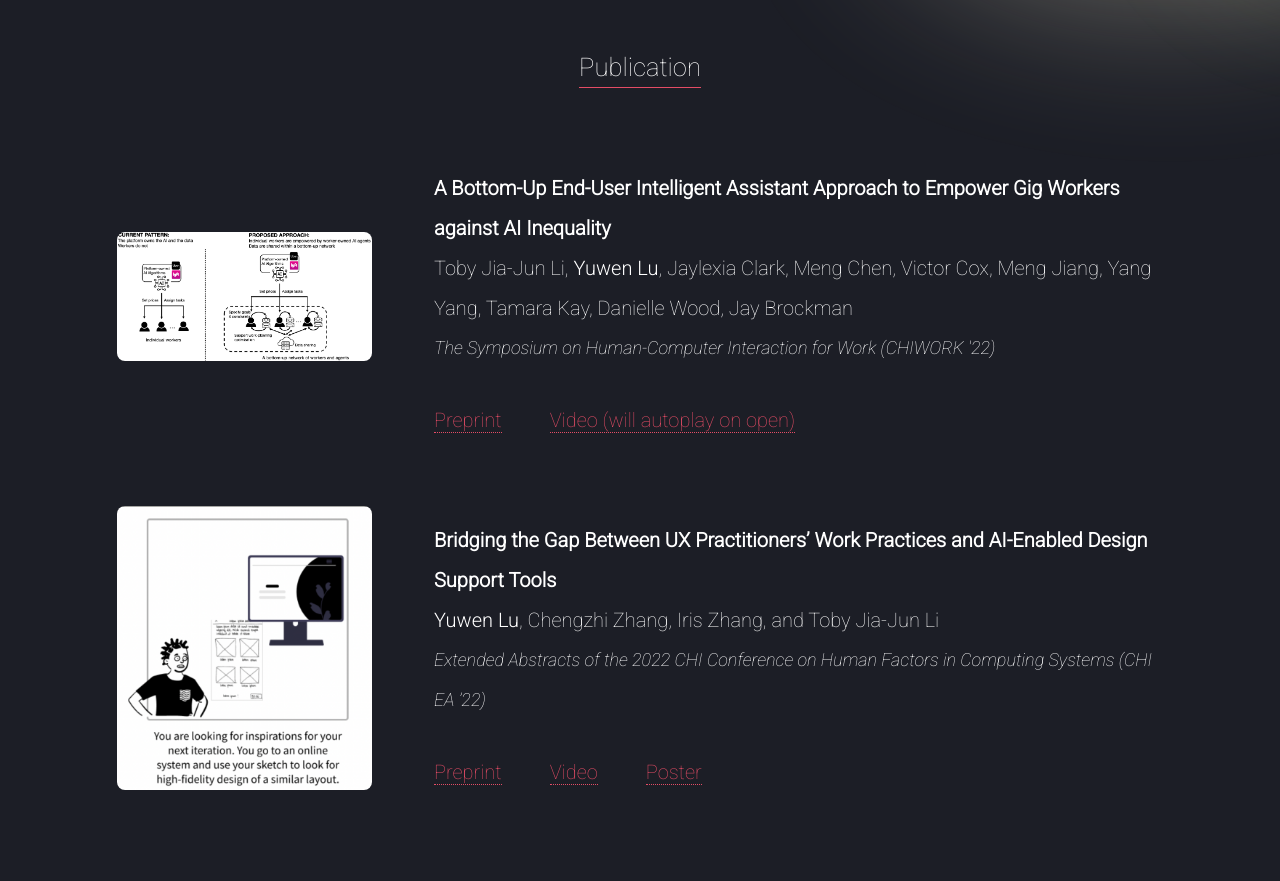
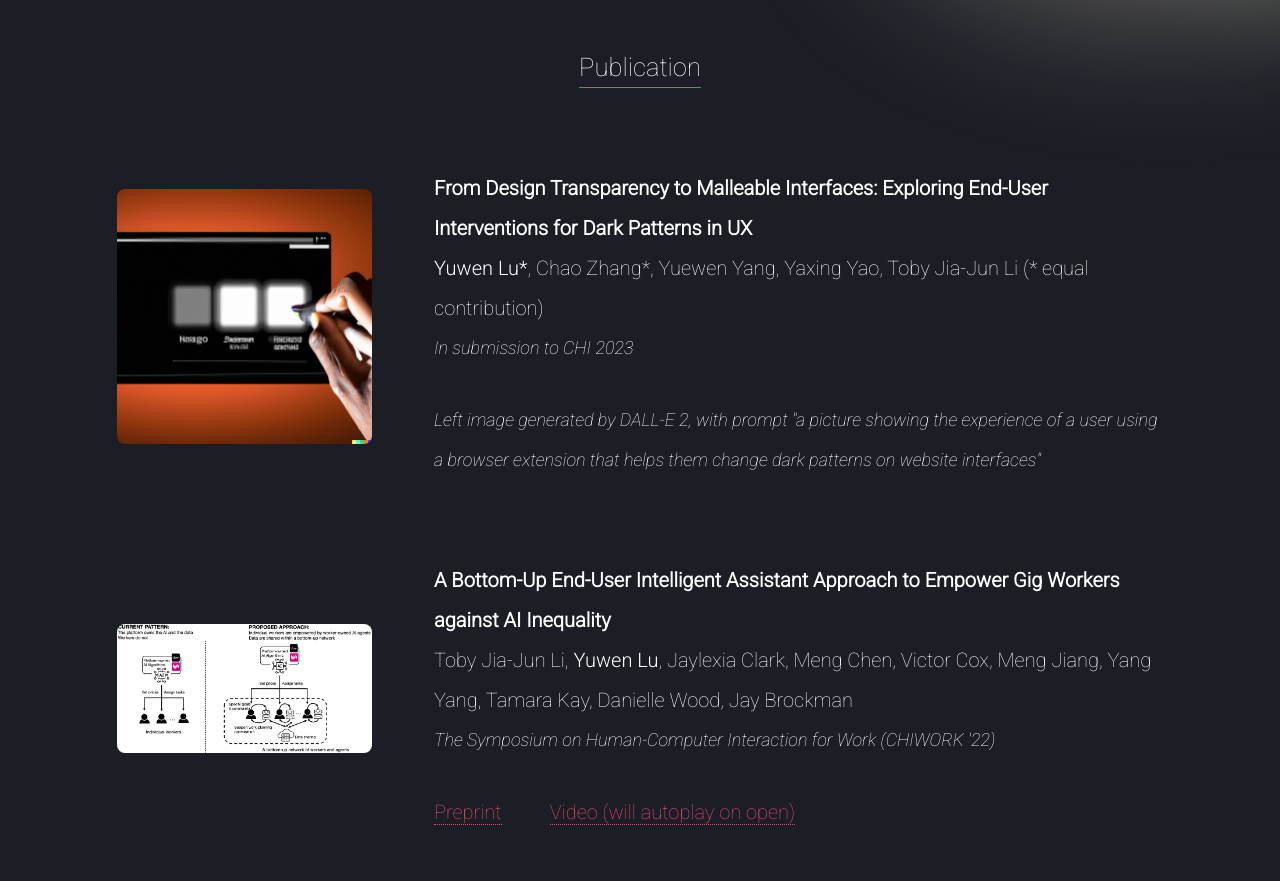
Before and after one commit to yuwen-lu/yuwen-lu.github.io, a React (Create React App) app: page / in a window 1280 px wide. Shown: the part 1020-1901 px from the top of the page. Built offline with nearby package versions, Linux system fonts and the light colour scheme.

Commit message:
Update homepage

```diff
--- a/src/pages/Home.js
+++ b/src/pages/Home.js
@@ -20,6 +20,7 @@ import CHI2022WorkshopPic from "../resources/images/user-interface-workshop.jpeg
 import CHI2022WorkshopPreprint from "../resources/files/CHI2022_Workshop_Proposal.pdf";
 import MaskPic from "../resources/images/mask.png";
 import MarsPic from "../resources/images/mars.png";
+import DarkPitaPic from "../resources/images/dark_pita_dalle.png";
 
 import { isElementOfType } from "react-dom/test-utils";
 
@@ -145,6 +146,55 @@ export default function Home() {
             </div>
           </Col>
         </Row>
+
+
+        <Row>
+          <Col
+            className="home-body-img-column"
+            style={
+              isDesktop
+                ? bodyImgDesktopContainerStyle
+                : bodyImgNotDesktopContainerStyle
+            }
+            lg={3}
+          >
+            <img
+              className="paper-pic"
+              src={DarkPitaPic}
+              style={isDesktop ? bodyImgDesktopStyle : bodyImgNotDesktopStyle}
+              alt="Dark Pita Project Snapshot"
+            ></img>
+          </Col>
+          <Col
+            className="home-body-text-container"
+            style={isDesktop ? bodyTextDesktopStyle : bodyTextNotDesktopStyle}
+            lg={8}
+            md={10}
+            sm={10}
+          >
+            {/* One Paper */}
+
+            <p className="paper-title" style={paperTitle}>
+            From Design Transparency to Malleable Interfaces: Exploring End-User Interventions for Dark Patterns in UX
+            </p>
+
+            <p className="paper-author" style={paperAuthor}>
+              <b>Yuwen Lu*</b>, Chao Zhang*, Yuewen Yang, Yaxing Yao, Toby Jia-Jun Li (* equal contribution)
+            </p>
+            <p className="paper-conference" style={paperConference}>
+              In submission to CHI 2023
+            </p>
+            <p className="paper-conference" style={paperConference}>
+            Left image generated by DALL-E 2, with prompt "a picture showing the experience of a user using a browser extension that helps them change dark patterns on website interfaces"
+            </p>
+
+            <p>
+              {/* <a className='paper-link' target="_blank" href={CHIWORK2022Preprint} style={paperLinkStyle}>Preprint</a> */}
+            </p>
+          </Col>
+        </Row>
+
+
         <Row>
           <Col
             className="home-body-img-column"
```
Also changed, not shown: src/resources/images/dark_pita_dalle.png (added), 2 other files (tests, documents, lock files or other folders).
